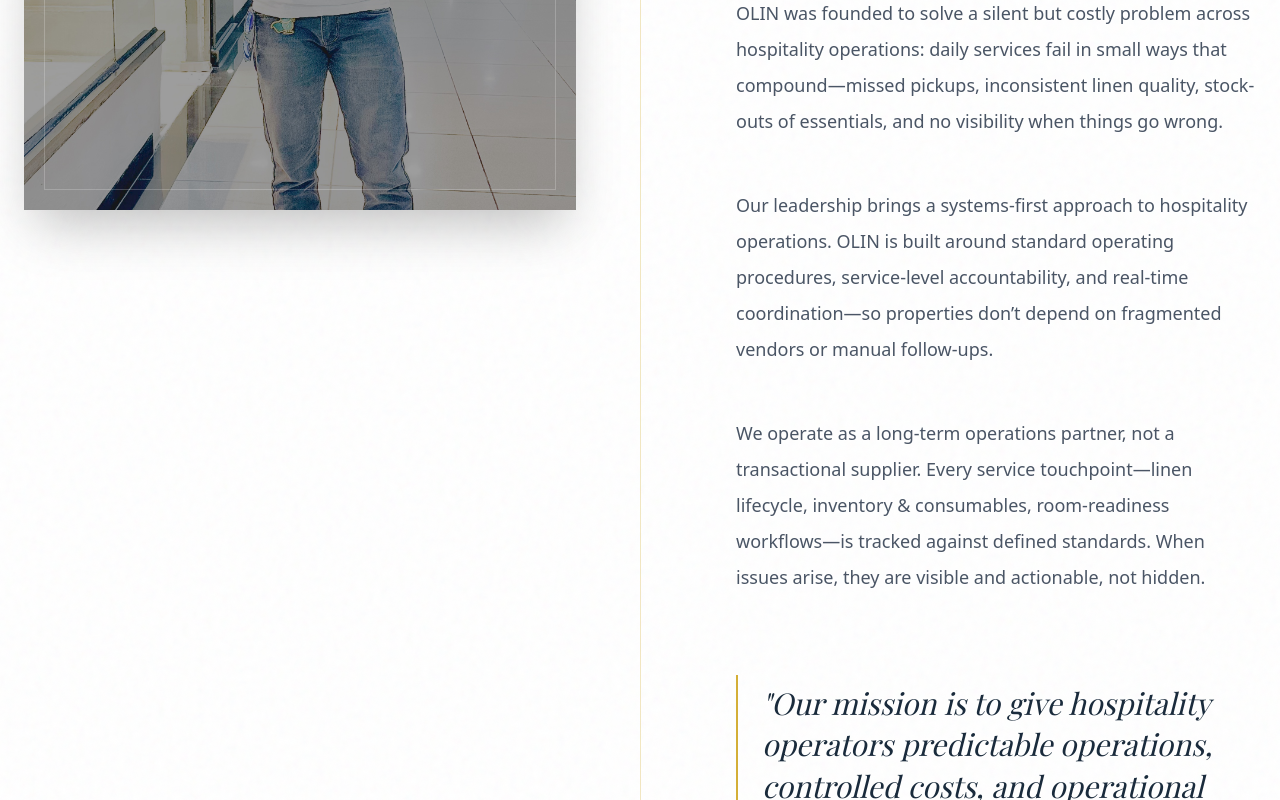
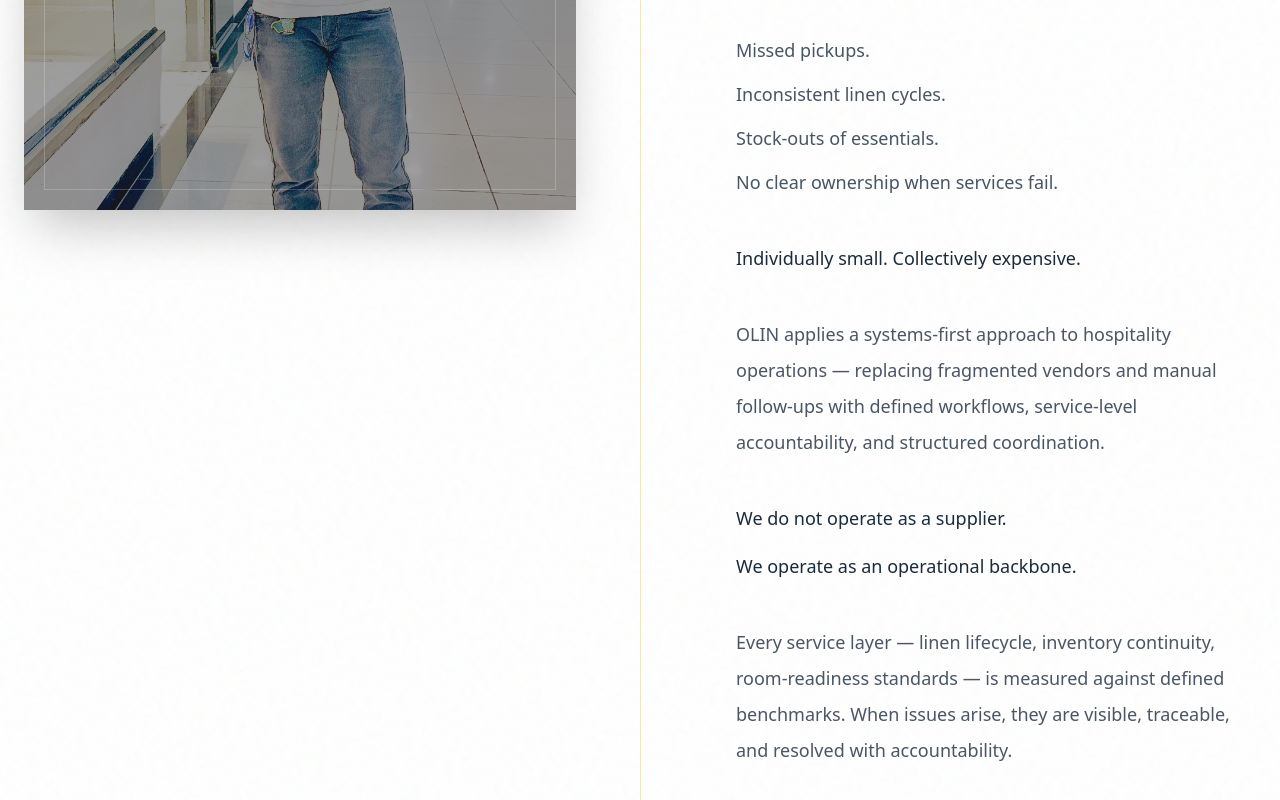
Before and after one commit to M-Shadab/olin-website, a Next.js app: page /vision in a window 1280 px wide. Shown: the part 1140-1940 px from the top of the page. Built offline with nearby package versions, Linux system fonts and the light colour scheme; a web font is replaced by a local one.

Commit message:
feat: update Vision & Leadership page content, including hero tagline, founder section details, and pilot button text.

```diff
--- a/app/vision/page.tsx
+++ b/app/vision/page.tsx
@@ -51,8 +51,8 @@ export default function Home() {
               Vision & Leadership
             </h1>
             <p className="reveal-up reveal-delay-200 text-xl md:text-2xl text-white/70 font-light leading-relaxed max-w-2xl mx-auto opacity-0">
-              Building reliable hospitality operations—so owners and operators
-              can focus on growth, not daily firefighting.
+              Building reliable hospitality infrastructure—so owners and
+              operators can focus on growth, not daily firefighting.
             </p>
           </div>
         </section>
@@ -85,31 +85,56 @@ export default function Home() {
                 The Founder
               </span>
               <h2 className="reveal-up reveal-delay-100 text-4xl md:text-5xl lg:text-6xl font-playfair text-navy mb-12 opacity-0 leading-tight">
-                Commitment to <br />
-                Operational Excellence
+                A Systems Approach <br />
+                to Hospitality
               </h2>
-              <div className="space-y-12 text-gray-600 leading-loose text-lg font-light md:pl-8 border-l border-gray-100 md:border-none">
+              <div className="space-y-10 text-gray-600 leading-loose text-lg font-light md:pl-8 border-l border-gray-100 md:border-none">
                 <p className="reveal-up reveal-delay-200 opacity-0">
-                  OLIN was founded to solve a silent but costly problem across
-                  hospitality operations: daily services fail in small ways that
-                  compound—missed pickups, inconsistent linen quality,
-                  stock-outs of essentials, and no visibility when things go
-                  wrong.
+                  OLIN was founded to address a pattern most properties quietly
+                  accept:
                 </p>
-                <p className="reveal-up reveal-delay-300 opacity-0">
-                  Our leadership brings a systems-first approach to hospitality
-                  operations. OLIN is built around standard operating
-                  procedures, service-level accountability, and real-time
-                  coordination—so properties don’t depend on fragmented vendors
-                  or manual follow-ups.
+
+                {/* Pain-point list — short lines for emphasis */}
+                <ul className="reveal-up reveal-delay-300 opacity-0 space-y-2 pl-0 list-none">
+                  {[
+                    "Missed pickups.",
+                    "Inconsistent linen cycles.",
+                    "Stock-outs of essentials.",
+                    "No clear ownership when services fail.",
+                  ].map((line) => (
+                    <li key={line} className="text-navy/80 font-light">
+                      {line}
+                    </li>
+                  ))}
+                </ul>
+
+                <p className="reveal-up reveal-delay-400 opacity-0 text-navy font-medium">
+                  Individually small. Collectively expensive.
                 </p>
+
                 <p className="reveal-up reveal-delay-400 opacity-0">
-                  We operate as a long-term operations partner, not a
-                  transactional supplier. Every service touchpoint—linen
-                  lifecycle, inventory & consumables, room-readiness
-                  workflows—is tracked against defined standards. When issues
-                  arise, they are visible and actionable, not hidden.
+                  OLIN applies a systems-first approach to hospitality
+                  operations — replacing fragmented vendors and manual
+                  follow-ups with defined workflows, service-level
+                  accountability, and structured coordination.
                 </p>
+
+                <div className="reveal-up reveal-delay-500 opacity-0 space-y-3">
+                  <p className="text-navy font-medium">
+                    We do not operate as a supplier.
+                  </p>
+                  <p className="text-navy font-medium">
+                    We operate as an operational backbone.
+                  </p>
+                </div>
+
+                <p className="reveal-up reveal-delay-500 opacity-0">
+                  Every service layer — linen lifecycle, inventory continuity,
+                  room-readiness standards — is measured against defined
+                  benchmarks. When issues arise, they are visible, traceable,
+                  and resolved with accountability.
+                </p>
+
                 <div className="reveal-up reveal-delay-500 pt-8 opacity-0">
                   <blockquote className="text-navy font-playfair italic text-2xl md:text-3xl leading-snug border-l-2 border-gold pl-6 py-2">
                     "Our mission is to give hospitality operators predictable
@@ -274,7 +299,7 @@ export default function Home() {
               >
                 <div className="absolute inset-0 bg-gold translate-y-[100%] group-hover:translate-y-0 transition-transform duration-500 ease-out"></div>
                 <span className="relative z-10 group-hover:text-navy transition-colors duration-300">
-                  Start 1 Month Pilot
+                  Start a 30-Day Pilot
                 </span>
                 <ArrowRight className="w-4 h-4 relative z-10 group-hover:text-navy transition-colors duration-300" />
               </Link>
```
